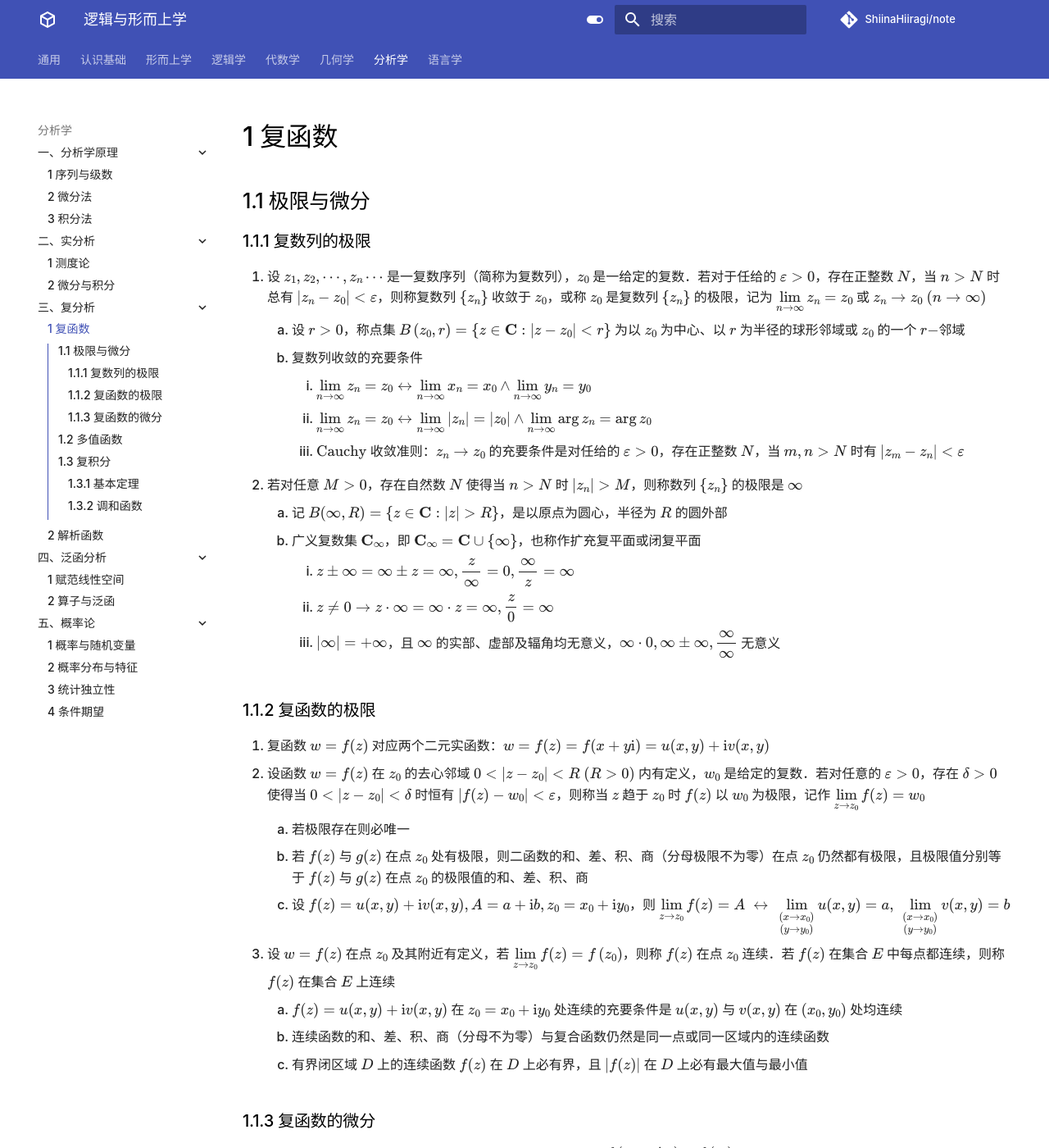
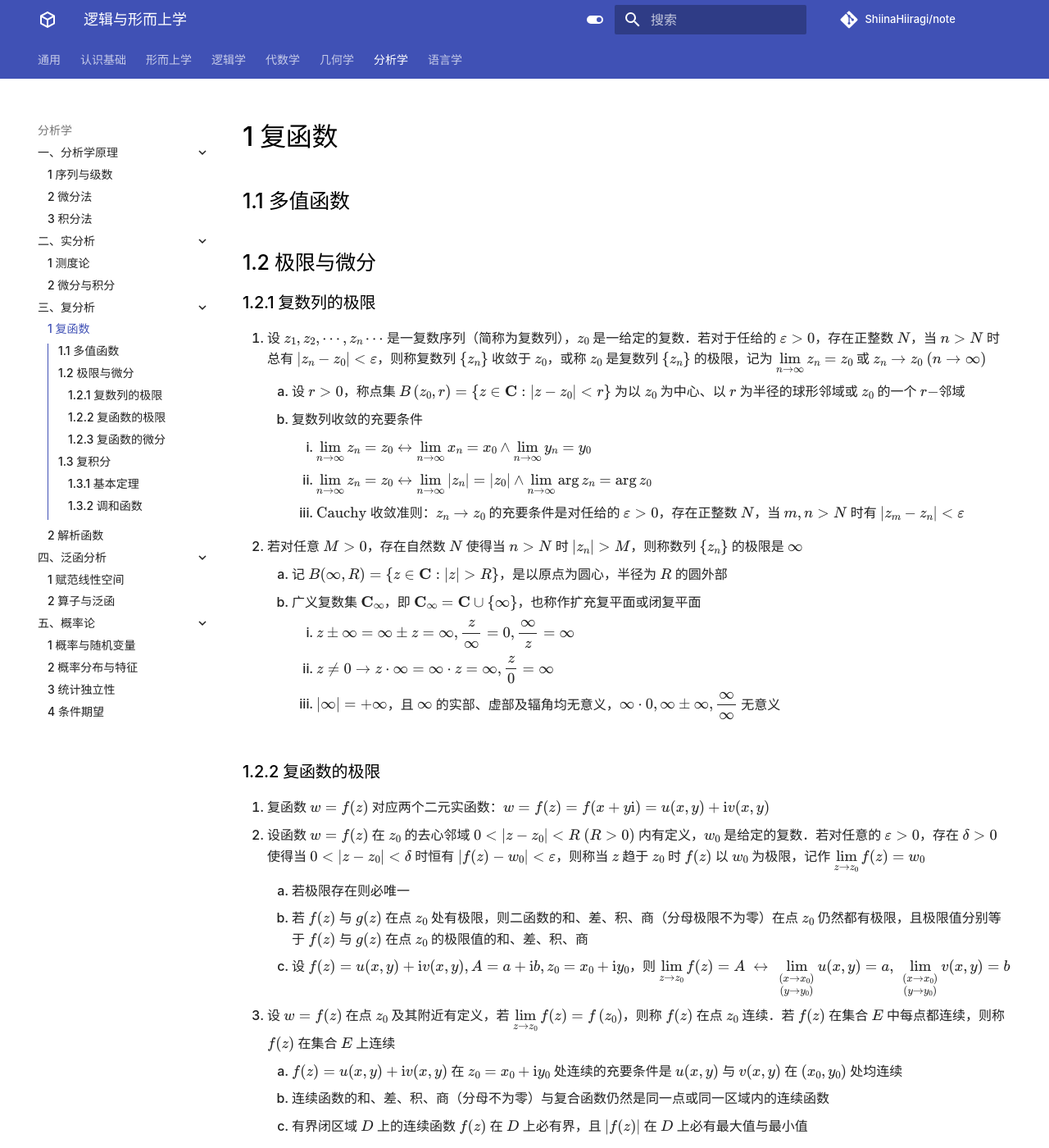
Before and after one commit to ShiinaHiiragi/note, an MkDocs documentation site: the page built from docs/anly/cmplx/func.md, in a window 1280 px wide and 1400 px high. Shown: the whole window at 82% size. Built offline with MkDocs 1.6.1 and Material for MkDocs 9.7.7, drawn with Linux system fonts in a browser that asks for light colours; comment, search, counter and statistics services are not loaded.

Commit message:
add multi value

```diff
--- a/docs/anly/cmplx/func.md
+++ b/docs/anly/cmplx/func.md
@@ -1,7 +1,9 @@
 # 1 复函数
 
-## 1.1 极限与微分
-### 1.1.1 复数列的极限
+## 1.1 多值函数
+
+## 1.2 极限与微分
+### 1.2.1 复数列的极限
 1. 设 $z_{1}, z_{2}, \cdots, z_{n} \cdots$ 是一复数序列（简称为复数列），$z_{0}$ 是一给定的复数．若对于任给的 $\varepsilon>0$，存在正整数 $N$，当 $n>N$ 时总有 $\left|z_{n}-z_{0}\right|<\varepsilon$，则称复数列 $\left\{z_{n}\right\}$ 收敛于 $z_{0}$，或称 $z_{0}$ 是复数列 $\left\{z_{n}\right\}$ 的极限，记为 ${\displaystyle \lim _{n \rightarrow \infty} z_{n}=z_{0}}$ 或 ${\displaystyle z_{n} \rightarrow z_{0} \ (n \rightarrow \infty)}$
     1. 设 $r>0$，称点集 $B\left(z_{0}, r\right)=\left\{z \in \mathbf{C}:\left|z-z_{0}\right|<r\right\}$ 为以 $z_{0}$ 为中心、以 $r$ 为半径的球形邻域或 $z_{0}$ 的一个 $r-$邻域
     2. 复数列收敛的充要条件
@@ -15,7 +17,7 @@
         2. $z \neq 0 \to z \cdot \infty = \infty \cdot z = \infty, \dfrac{z}{0} = \infty$
         3. $|\infty| = +\infty$，且 $\infty$ 的实部、虚部及辐角均无意义，$\infty \cdot 0, \infty \pm \infty, \dfrac{\infty}{\infty}$ 无意义
 
-### 1.1.2 复函数的极限
+### 1.2.2 复函数的极限
 1. 复函数 $w=f(z)$ 对应两个二元实函数：$w=f(z)=f(x+y \mathrm i)=u(x, y)+\mathrm i v(x, y)$
 2. 设函数 $w=f(z)$ 在 $z_{0}$ 的去心邻域 $0<\left|z-z_{0}\right|<R \ (R>0)$ 内有定义，$w_{0}$ 是给定的复数．若对任意的 $\varepsilon>0$，存在 $\delta>0$ 使得当 $0< \left|z-z_{0}\right|<\delta$ 时恒有 $\left|f(z)-w_{0}\right|<\varepsilon$，则称当 $z$ 趋于 $z_{0}$ 时 $f(z)$ 以 $w_{0}$ 为极限，记作 ${\displaystyle \lim _{z \rightarrow z_{0}} f(z)=w_{0}}$
     1. 若极限存在则必唯一
@@ -26,7 +28,7 @@
     2. 连续函数的和、差、积、商（分母不为零）与复合函数仍然是同一点或同一区域内的连续函数
     3. 有界闭区域 $D$ 上的连续函数 $f(z)$ 在 $D$ 上必有界，且 $|f(z)|$ 在 $D$ 上必有最大值与最小值
 
-### 1.1.3 复函数的微分
+### 1.2.3 复函数的微分
 1. 设函数 $w=f(z)$ 定义在域 $D$ 上，$z_{0} \in D$．若极限 ${\displaystyle \lim _{\Delta z \rightarrow 0} \dfrac{f\left(z_{0}+\Delta z\right)-f\left(z_{0}\right)}{\Delta z}}$ 存在，则称 $f(z)$ 在点 $z_{0}$ 可导，称这个极限值为 $f(z)$ 在点 $z_{0}$ 的导数，记作 $f^{\prime}\left(z_{0}\right)$ 或 $\left.\dfrac{\mathrm d w}{\mathrm d z}\right|_{z=z_{0}}$．当 $f(z)$ 在区域 $D$ 内处处可导时，称 $f(z)$ 在区域 $D$ 内可导
     1. 若 $f(z), g(z)$ 都在点 $z$（或区域）可导，则其和、差、积、商（分母在该处不为零）也在该处可导
         1. $(f(z) \pm g(z))^{\prime}=f^{\prime}(z) \pm g^{\prime}(z)$
@@ -38,8 +40,6 @@
     1. 函数 $w=f(z)$ 在点 $z_{0}$ 可导与在点 $z_{0}$ 可微等价
     2. 若函数 $w=f(z)$ 在点 $z_{0}$ 可导（可微），则 $f(z)$ 必然在 $z_0$ 点连续
 
-## 1.2 多值函数
-
 ## 1.3 复积分
 
 ### 1.3.1 基本定理
```
